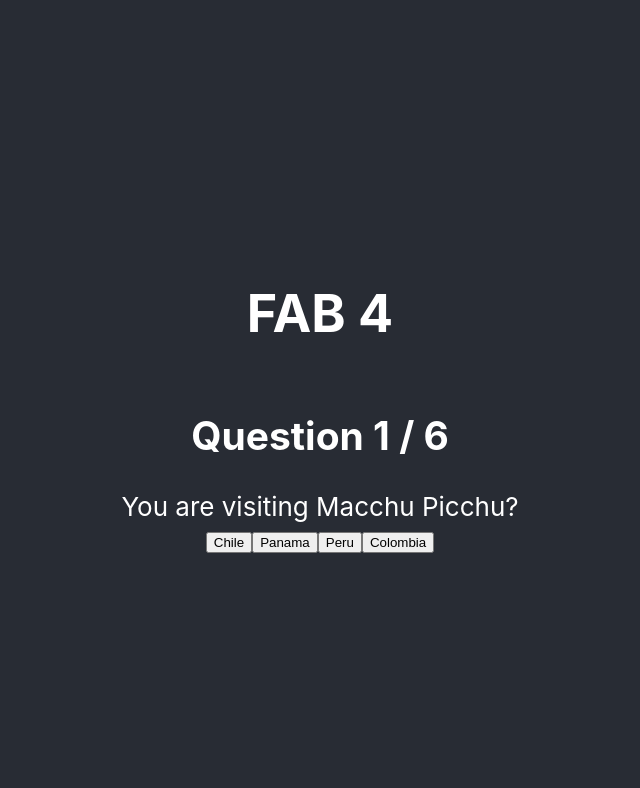
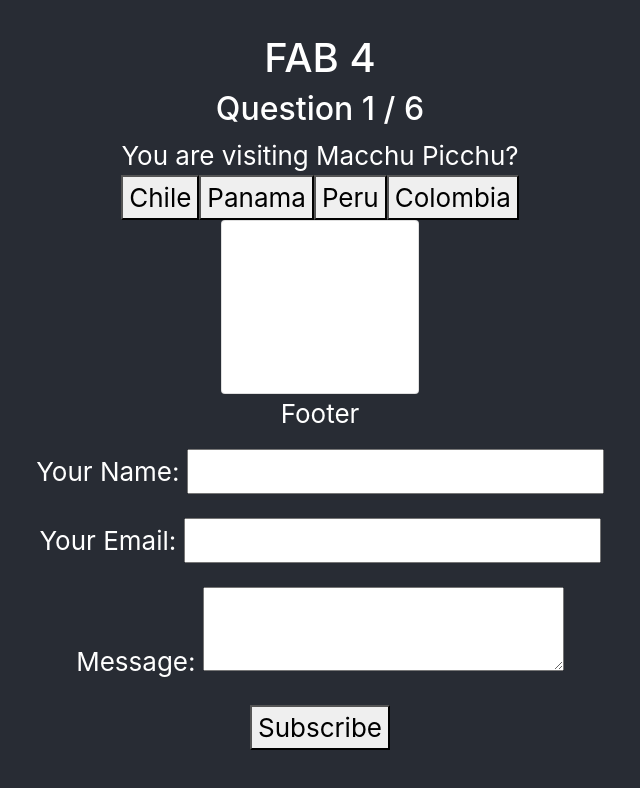
Before and after one commit to lorettarehm/todo-react-app, a React (Create React App) app: page / in a window 1280 px wide. Shown: the top 788 px of the page, without its empty margins (320-960 px from the left). Built offline with nearby package versions, Linux system fonts and the light colour scheme.

Commit message:
modify footer and teamcard

```diff
--- a/package.json
+++ b/package.json
@@ -5,6 +5,7 @@
   "dependencies": {
     "@testing-library/jest-dom": "^5.16.5",
     "@testing-library/user-event": "^13.5.0",
+    "bootstrap": "^4.0.0",
     "enzyme": "^3.11.0",
     "enzyme-adapter-react-16": "^1.15.7",
     "react": "^16.14.0",
--- a/src/App.js
+++ b/src/App.js
@@ -1,5 +1,8 @@
 import "./App.css";
 import QuizLogic from "./components/Question/quizLogic.js";
+import Footer from "./components/Footer/footer.js";
+import TeamCard from "./components/TeamCard/teamcard.js";
+import "bootstrap/dist/css/bootstrap.min.css";
 
 function App() {
   return (
@@ -7,6 +10,8 @@ function App() {
       <header className="App-header">
         <h1>FAB 4</h1>
         <QuizLogic />
+        <TeamCard />
+        <Footer />
       </header>
     </div>
   );
--- a/src/components/Footer/index.js
+++ b/src/components/Footer/footer.js
@@ -6,7 +6,7 @@ function Footer() {
   return (
     <div className="footer">
       <p>Footer</p>
-      // subscribe to newsletter form using netlify form handling
+      {/* subscribe to newsletter form using netlify form handling */}
       <form
         name="contact"
         method="POST"
@@ -30,7 +30,7 @@ function Footer() {
           </label>
         </p>
         <p>
-          <button type="submit">Send</button>
+          <button type="submit">Subscribe</button>
         </p>
       </form>
     </div>
```
Also changed, not shown: src/components/TeamCard/teamcard.js (renamed from src/components/TeamCard/index.js), 1 other file (tests, documents, lock files or other folders).
